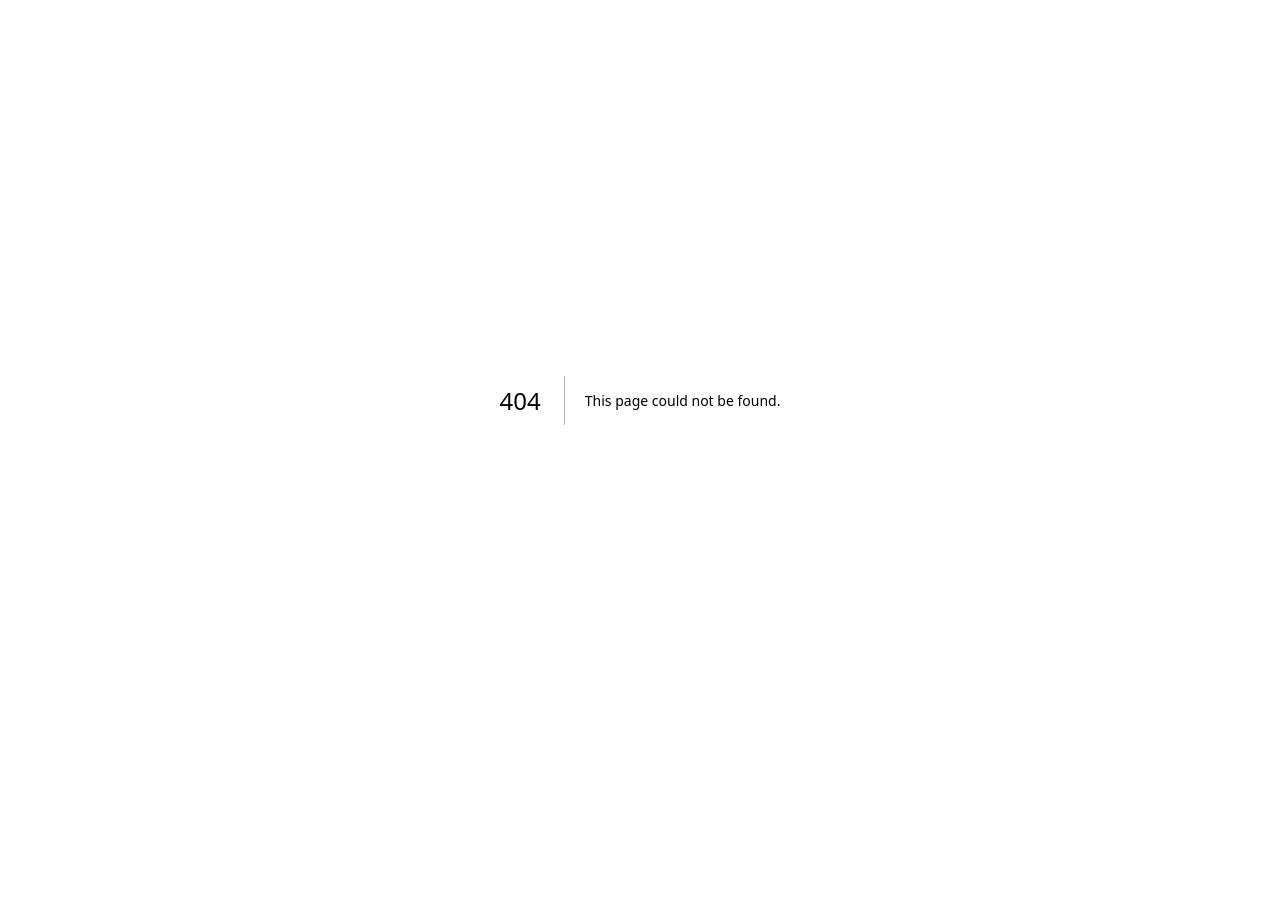
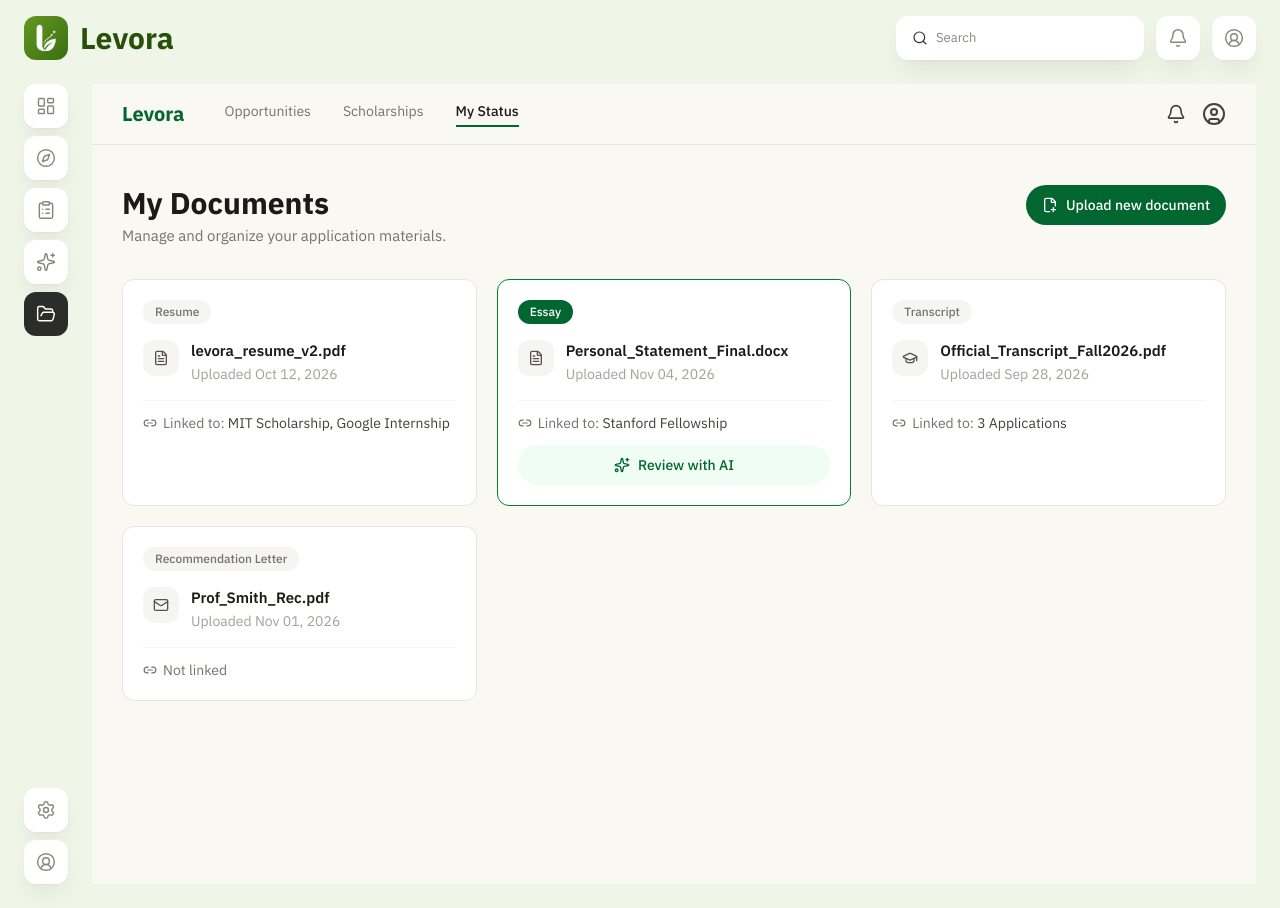
Before and after one commit to Levora-Project/levora-front, a Next.js app: page /documents in a window 1280 px wide. Before the commit this address had no page. Before the commit the page ends 800 px from the top, so only its background shows below. Built offline with nearby package versions, Linux system fonts and the light colour scheme.

Commit message:
Add documents, opportunities and scholarships pages with Navbar

```diff
--- a/package.json
+++ b/package.json
@@ -10,7 +10,7 @@
   },
   "dependencies": {
     "clsx": "^2.1.1",
-    "lucide-react": "^1.37.0",
+    "lucide-react": "^1.38.0",
     "next": "16.3.3",
     "react": "19.2.8",
     "react-dom": "19.2.8",
--- /dev/null
+++ b/src/app/(protected)/documents/page.tsx
@@ -0,0 +1,41 @@
+import { FilePlus2 } from "lucide-react";
+
+
+import Navbar from "@/src/feature/layout/components/Navbar";
+import { documents } from "@/src/feature/decoments/component/documents.data";
+import DocumentCard from "@/src/feature/decoments/component/DocumentCard";
+
+export default function DocumentsPage() {
+  return (
+    <div className="min-h-screen bg-[#FAF8F3]">
+
+      <Navbar />
+
+      <main className="mx-auto max-w-6xl px-6 py-10">
+        <div className="flex items-start justify-between gap-4 mb-8">
+          <div>
+            <h1 className="text-3xl font-bold text-stone-900">
+              My Documents
+            </h1>
+            <p className="text-stone-500 mt-1">
+              Manage and organize your application materials.
+            </p>
+          </div>
+          <button
+            type="button"
+            className="flex items-center gap-2 rounded-lg bg-green-800 px-4 py-2.5 text-sm font-medium text-white hover:bg-green-900 transition-colors shrink-0"
+          >
+            <FilePlus2 className="h-4 w-4" />
+            Upload new document
+          </button>
+        </div>
+
+        <div className="grid grid-cols-1 sm:grid-cols-2 lg:grid-cols-3 gap-5">
+          {documents.map((doc) => (
+            <DocumentCard key={doc.id} doc={doc} />
+          ))}
+        </div>
+      </main>
+    </div>
+  );
+}
--- /dev/null
+++ b/src/app/(protected)/opportunities/page.tsx
@@ -0,0 +1,7 @@
+export default function OpportunitiesPage() {
+    return (
+        <div className="min-h-screen bg-[#FAF8F3] flex items-center justify-center">
+            <p className="text-stone-500 text-lg">Opportunities page coming soon</p>
+        </div>
+    );
+}
--- /dev/null
+++ b/src/app/(protected)/scholarships/page.tsx
@@ -0,0 +1,7 @@
+export default function ScholarshipsPage() {
+  return (
+    <div className="min-h-screen bg-[#FAF8F3] flex items-center justify-center">
+      <p className="text-stone-500 text-lg">Scholarships page coming soon</p>
+    </div>
+  );
+}
--- a/src/app/page.tsx
+++ /dev/null
@@ -1,12 +0,0 @@
-export default function Home() {
-  return (
-    <div className="flex flex-col flex-1 justify-center items-center font-sans">
-      <main className="flex flex-col flex-1 justify-center items-center">
-        <h1 className="mb-4 font-bold text-3xl">Welcome to Levora</h1>
-        <p className="text-gray-600 text-lg">
-          The smart opportunities platform
-        </p>
-      </main>
-    </div>
-  );
-}
--- /dev/null
+++ b/src/feature/decoments/component/DocumentCard.tsx
@@ -0,0 +1,68 @@
+import { FileText, GraduationCap, Mail, Link2, Sparkles } from "lucide-react";
+import { DocCategory, DocumentItem } from "./types";
+
+
+const categoryIcon: Record<DocCategory, React.ElementType> = {
+  Resume: FileText,
+  Essay: FileText,
+  Transcript: GraduationCap,
+  "Recommendation Letter": Mail,
+};
+
+export default function DocumentCard({ doc }: { doc: DocumentItem }) {
+  const Icon = categoryIcon[doc.category];
+  const highlighted = Boolean(doc.reviewWithAI);
+
+  return (
+    <div
+      className={`rounded-xl border bg-white p-5 flex flex-col ${
+        highlighted ? "border-green-700" : "border-stone-200"
+      }`}
+    >
+      <span
+        className={`self-start rounded-full px-3 py-1 text-xs font-medium mb-4 ${
+          highlighted
+            ? "bg-green-800 text-white"
+            : "bg-stone-100 text-stone-500"
+        }`}
+      >
+        {doc.category}
+      </span>
+
+      <div className="flex items-start gap-3">
+        <div className="flex h-9 w-9 shrink-0 items-center justify-center rounded-md bg-stone-100">
+          <Icon className="h-4 w-4 text-stone-600" />
+        </div>
+        <div className="min-w-0">
+          <p className="font-semibold text-stone-900 truncate">
+            {doc.fileName}
+          </p>
+          <p className="text-sm text-stone-400 mt-0.5">
+            Uploaded {doc.uploadedOn}
+          </p>
+        </div>
+      </div>
+
+      <div className="mt-4 pt-3 border-t border-stone-100 flex items-center gap-1.5 text-sm text-stone-500">
+        <Link2 className="h-3.5 w-3.5" />
+        {doc.linkedTo ? (
+          <span>
+            Linked to: <span className="text-stone-700">{doc.linkedTo}</span>
+          </span>
+        ) : (
+          <span>Not linked</span>
+        )}
+      </div>
+
+      {doc.reviewWithAI && (
+        <button
+          type="button"
+          className="mt-3 flex items-center justify-center gap-2 rounded-lg bg-green-50 py-2.5 text-sm font-medium text-green-800 hover:bg-green-100 transition-colors"
+        >
+          <Sparkles className="h-4 w-4" />
+          Review with AI
+        </button>
+      )}
+    </div>
+  );
+}
--- /dev/null
+++ b/src/feature/decoments/component/documents.data.ts
@@ -0,0 +1,34 @@
+import { DocumentItem } from "./types";
+
+
+export const documents: DocumentItem[] = [
+  {
+    id: "resume",
+    category: "Resume",
+    fileName: "levora_resume_v2.pdf",
+    uploadedOn: "Oct 12, 2026",
+    linkedTo: "MIT Scholarship, Google Internship",
+  },
+  {
+    id: "essay",
+    category: "Essay",
+    fileName: "Personal_Statement_Final.docx",
+    uploadedOn: "Nov 04, 2026",
+    linkedTo: "Stanford Fellowship",
+    reviewWithAI: true,
+  },
+  {
+    id: "transcript",
+    category: "Transcript",
+    fileName: "Official_Transcript_Fall2026.pdf",
+    uploadedOn: "Sep 28, 2026",
+    linkedTo: "3 Applications",
+  },
+  {
+    id: "recommendation",
+    category: "Recommendation Letter",
+    fileName: "Prof_Smith_Rec.pdf",
+    uploadedOn: "Nov 01, 2026",
+    linkedTo: null,
+  },
+];
--- /dev/null
+++ b/src/feature/decoments/component/types.ts
@@ -0,0 +1,14 @@
+export type DocCategory =
+  | "Resume"
+  | "Essay"
+  | "Transcript"
+  | "Recommendation Letter";
+
+export type DocumentItem = {
+  id: string;
+  category: DocCategory;
+  fileName: string;
+  uploadedOn: string;
+  linkedTo: string | null;
+  reviewWithAI?: boolean;
+};
--- /dev/null
+++ b/src/feature/layout/components/Navbar.tsx
@@ -0,0 +1,47 @@
+"use client";
+
+import Link from "next/link";
+import { usePathname } from "next/navigation";
+import { Bell, UserCircle } from "lucide-react";
+
+const tabs = [
+    { label: "Opportunities", href: "/opportunities" },
+    { label: "Scholarships", href: "/scholarships" },
+    { label: "My Status", href: "/documents" },
+] as const;
+
+export default function Navbar() {
+    const pathname = usePathname();
+
+    return (
+        <header className="border-b border-stone-200 bg-[#FAF8F3]">
+            <div className="mx-auto flex max-w-6xl items-center justify-between px-6 py-4">
+                <div className="flex items-center gap-10">
+                    <span className="text-xl font-bold text-green-800">Levora</span>
+                    <nav className="flex items-center gap-8">
+                        {tabs.map((tab) => (
+                            <Link
+                                key={tab.href}
+                                href={tab.href}
+                                className={`text-sm pb-1 border-b-2 transition-colors ${pathname === tab.href
+                                        ? "border-green-800 text-stone-900 font-medium"
+                                        : "border-transparent text-stone-500 hover:text-stone-800"
+                                    }`}
+                            >
+                                {tab.label}
+                            </Link>
+                        ))}
+                    </nav>
+                </div>
+                <div className="flex items-center gap-4 text-stone-700">
+                    <button type="button" aria-label="Notifications">
+                        <Bell className="h-5 w-5" />
+                    </button>
+                    <button type="button" aria-label="Profile">
+                        <UserCircle className="h-6 w-6" />
+                    </button>
+                </div>
+            </div>
+        </header>
+    );
+}
```
Also changed, not shown: 1 other file (tests, documents, lock files or other folders).
